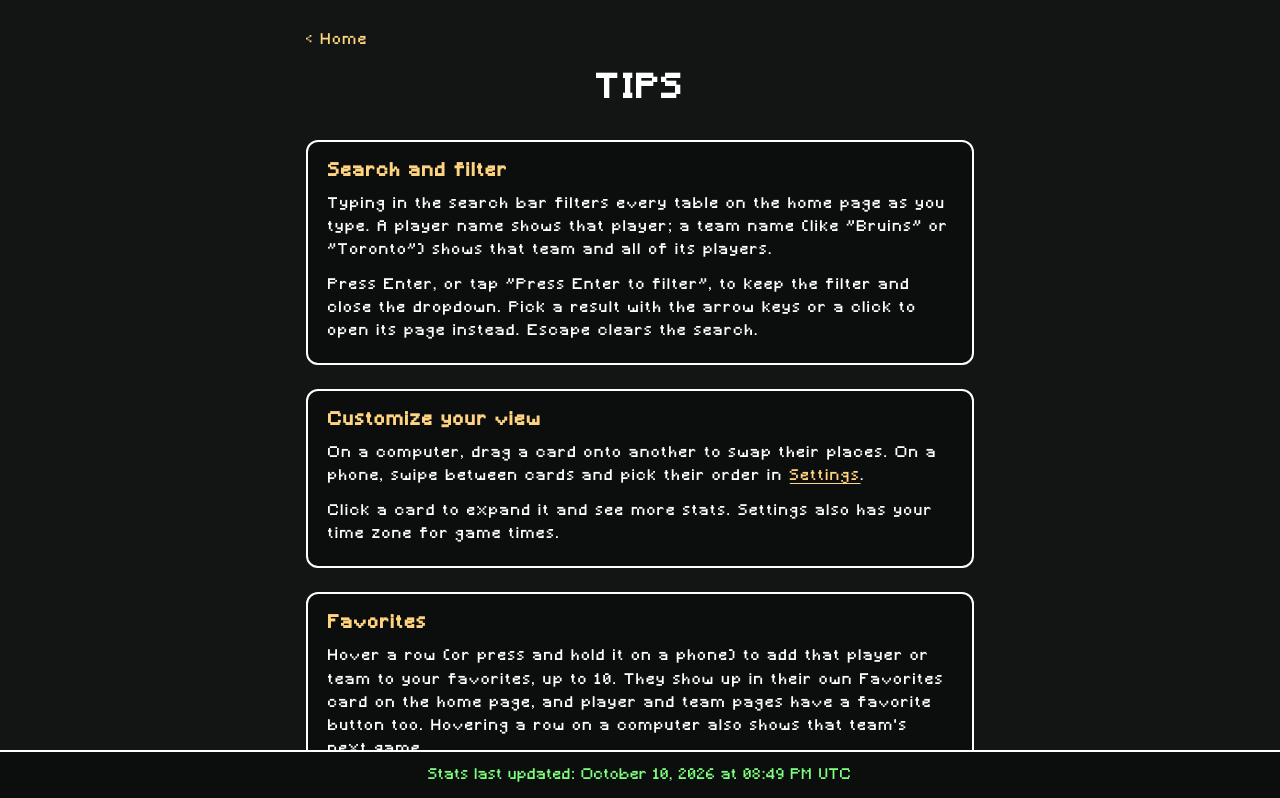
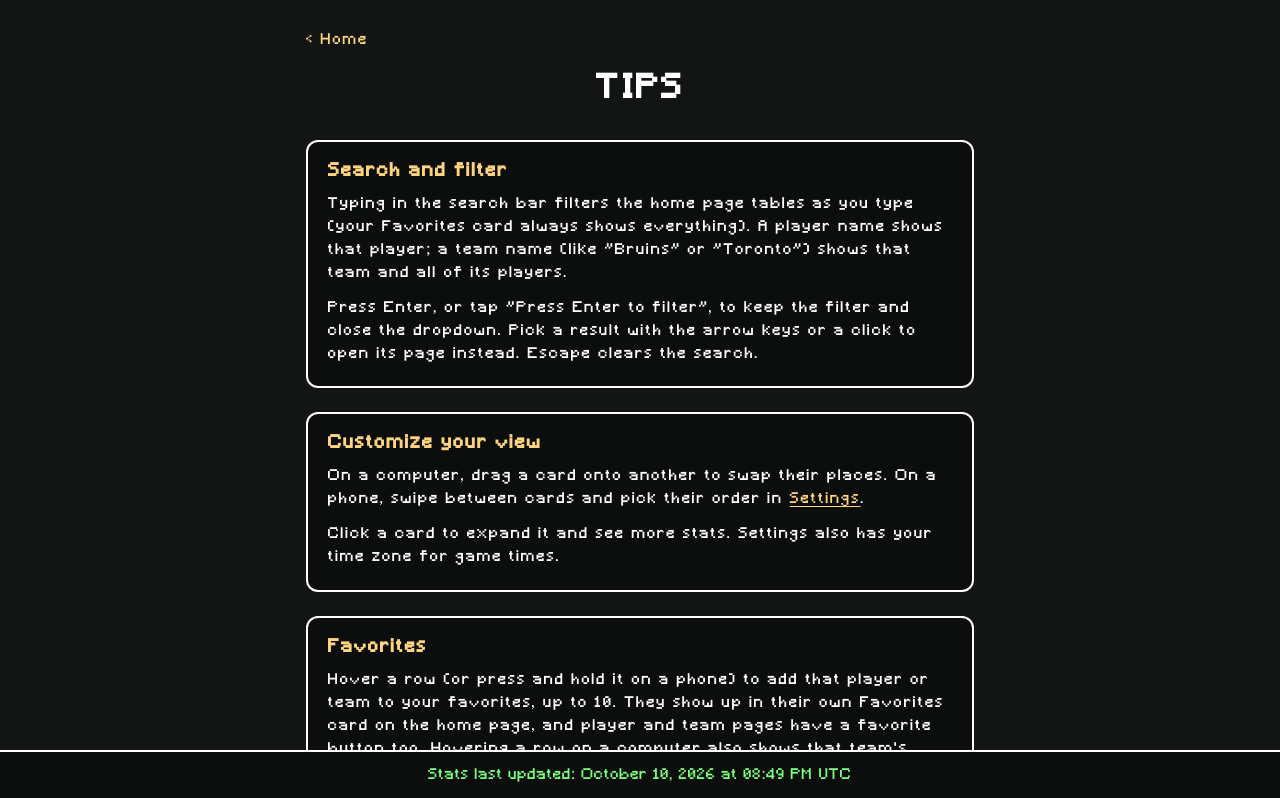
Before and after one commit to Kyozoku-des/whos-hot-hockey, a Vue app in the folder frontend/: page /tips in a window 1280 px wide. Shown: the top 798 px of the page. Built offline with nearby package versions, Linux system fonts and the light colour scheme; no server answers.

Commit message:
docs(frontend): note search leaves Favorites unfiltered in tips

```diff
--- a/frontend/src/views/TipsPage.vue
+++ b/frontend/src/views/TipsPage.vue
@@ -3,9 +3,9 @@
     <section class="info-section">
       <h2>Search and filter</h2>
       <p>
-        Typing in the search bar filters every table on the home page as you type. A player
-        name shows that player; a team name (like "Bruins" or "Toronto") shows that team and
-        all of its players.
+        Typing in the search bar filters the home page tables as you type (your Favorites card
+        always shows everything). A player name shows that player; a team name (like "Bruins"
+        or "Toronto") shows that team and all of its players.
       </p>
       <p>
         Press Enter, or tap "Press Enter to filter", to keep the filter and close the dropdown.
```
